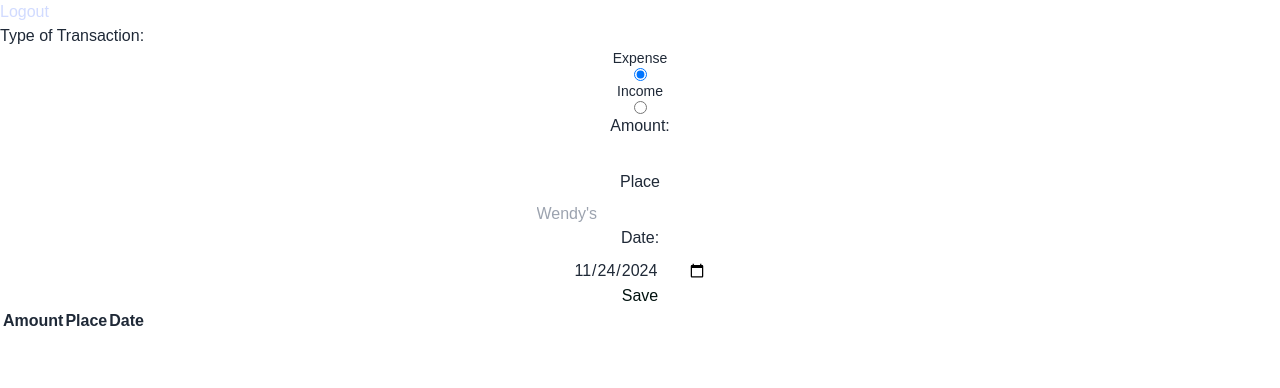
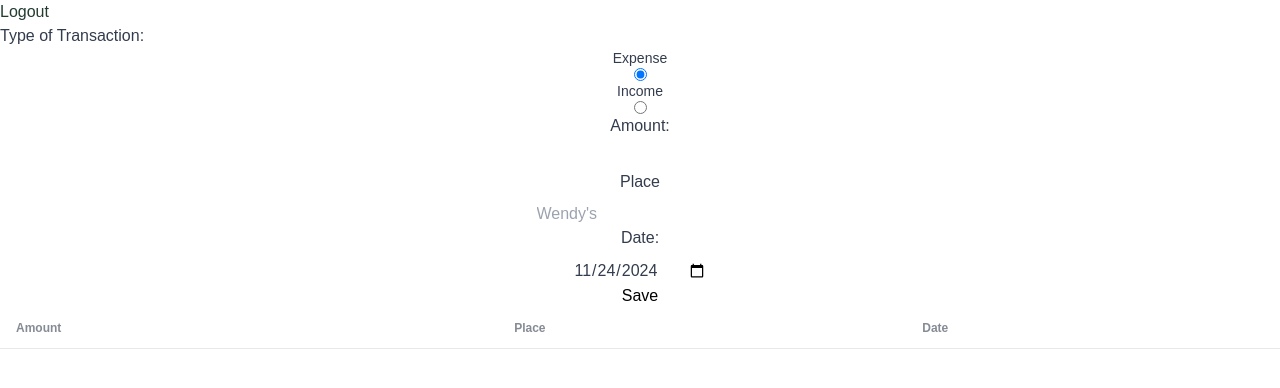
Before and after one commit to 20pargyle/financial-tracker, a React (Vite) app in the folder client/: page /#/transactions in a window 1280 px wide. Shown: the top 388 px of the page. Built offline with nearby package versions, Linux system fonts and the light colour scheme.

Commit message:
daisyui functional

```diff
--- /dev/null
+++ b/client/postcss.config.cjs
@@ -0,0 +1,5 @@
+module.exports = {
+    plugins: {
+      tailwindcss: {},
+    },
+  };
--- a/client/src/Reports.jsx
+++ b/client/src/Reports.jsx
@@ -1,8 +1,12 @@
 import { useEffect, useState } from "react";
+import { Link } from "react-router-dom";
 
 export function Reports(){
 
     return(
-        <p>this will be a report!</p>
+        <>
+            <p>this will be a report!</p>
+            <Link to="/transactions">Transaction page</Link>
+        </>
     )
 }
--- a/client/src/TransactionForm.jsx
+++ b/client/src/TransactionForm.jsx
@@ -11,7 +11,6 @@ export function TransactionForm(props){
     curr.setTime(curr.getTime())
     var default_date = curr.toISOString().substring(0,10);
     const [date, setDate] = useState(default_date);
-
 
     async function createTransaction(e){
         e.preventDefault();
@@ -56,7 +55,7 @@ export function TransactionForm(props){
             // clear error div
             setError("");
             const data = await res.json();
-            transactions = data.transactions.reverse();
+            const transactions = data.transactions.reverse();
             props.setTransactions(...transactions);
         }
     }
--- a/client/src/TransactionList.jsx
+++ b/client/src/TransactionList.jsx
@@ -19,11 +19,11 @@ export function TransactionList(props){
 
     return (
         <div className="overflow-x-auto" id="transaction-list">
+            {/* TODO: Give margin!!! */}
             <table className="table table-zebra">
                 {/* head */}
                 <thead>
                 <tr>
-                    <th></th>
                     <th>Amount</th>
                     <th>Place</th>
                     <th>Date</th>
--- a/client/src/output.css
+++ b/client/src/output.css
@@ -626,16 +626,82 @@ html {
 
 :root {
   color-scheme: light;
+  --b2: 93% 0 0;
+  --b3: 86% 0 0;
   --in: 72.06% 0.191 231.6;
   --su: 64.8% 0.150 160;
   --wa: 84.71% 0.199 83.87;
   --er: 71.76% 0.221 22.18;
-  --pc: 89.824% 0.06192 275.75;
-  --ac: 15.352% 0.0368 183.61;
   --inc: 0% 0 0;
   --suc: 0% 0 0;
   --wac: 0% 0 0;
   --erc: 0% 0 0;
+  --rounded-box: 1rem;
+  --rounded-btn: 0.5rem;
+  --rounded-badge: 1.9rem;
+  --border-btn: 1px;
+  --tab-border: 1px;
+  --tab-radius: 0.5rem;
+  --p: 76.6626% 0.135433 153.450024;
+  --pc: 33.3872% 0.040618 162.240129;
+  --s: 61.3028% 0.202368 261.294233;
+  --sc: 100% 0 0;
+  --a: 72.7725% 0.149783 33.200363;
+  --ac: 0% 0 0;
+  --n: 35.5192% 0.032071 262.988584;
+  --nc: 98.4625% 0.001706 247.838921;
+  --b1: 100% 0 0;
+  --bc: 35.5192% 0.032071 262.988584;
+  --animation-btn: 0;
+  --animation-input: 0;
+  --btn-focus-scale: 1;
+}
+
+[data-theme=emerald] {
+  color-scheme: light;
+  --b2: 93% 0 0;
+  --b3: 86% 0 0;
+  --in: 72.06% 0.191 231.6;
+  --su: 64.8% 0.150 160;
+  --wa: 84.71% 0.199 83.87;
+  --er: 71.76% 0.221 22.18;
+  --inc: 0% 0 0;
+  --suc: 0% 0 0;
+  --wac: 0% 0 0;
+  --erc: 0% 0 0;
+  --rounded-box: 1rem;
+  --rounded-btn: 0.5rem;
+  --rounded-badge: 1.9rem;
+  --border-btn: 1px;
+  --tab-border: 1px;
+  --tab-radius: 0.5rem;
+  --p: 76.6626% 0.135433 153.450024;
+  --pc: 33.3872% 0.040618 162.240129;
+  --s: 61.3028% 0.202368 261.294233;
+  --sc: 100% 0 0;
+  --a: 72.7725% 0.149783 33.200363;
+  --ac: 0% 0 0;
+  --n: 35.5192% 0.032071 262.988584;
+  --nc: 98.4625% 0.001706 247.838921;
+  --b1: 100% 0 0;
+  --bc: 35.5192% 0.032071 262.988584;
+  --animation-btn: 0;
+  --animation-input: 0;
+  --btn-focus-scale: 1;
+}
+
+[data-theme=dracula] {
+  color-scheme: dark;
+  --b2: 26.8053% 0.020556 277.508664;
+  --b3: 24.7877% 0.019009 277.508664;
+  --pc: 15.0922% 0.036614 346.812432;
+  --sc: 14.8405% 0.029709 301.883095;
+  --ac: 16.6785% 0.024826 66.558491;
+  --nc: 87.8891% 0.006515 275.524078;
+  --inc: 17.6526% 0.018676 212.846491;
+  --suc: 17.4199% 0.043903 148.024881;
+  --wac: 19.1068% 0.026849 112.757109;
+  --erc: 13.6441% 0.041266 24.430965;
   --rounded-box: 1rem;
   --rounded-btn: 0.5rem;
   --rounded-badge: 1.9rem;
@@ -645,117 +711,16 @@ html {
   --border-btn: 1px;
   --tab-border: 1px;
   --tab-radius: 0.5rem;
-  --p: 49.12% 0.3096 275.75;
-  --s: 69.71% 0.329 342.55;
-  --sc: 98.71% 0.0106 342.55;
-  --a: 76.76% 0.184 183.61;
-  --n: 32.1785% 0.02476 255.701624;
-  --nc: 89.4994% 0.011585 252.096176;
-  --b1: 100% 0 0;
-  --b2: 96.1151% 0 0;
-  --b3: 92.4169% 0.00108 197.137559;
-  --bc: 27.8078% 0.029596 256.847952;
-}
-
-@media (prefers-color-scheme: dark) {
-  :root {
-    color-scheme: dark;
-    --in: 72.06% 0.191 231.6;
-    --su: 64.8% 0.150 160;
-    --wa: 84.71% 0.199 83.87;
-    --er: 71.76% 0.221 22.18;
-    --pc: 13.138% 0.0392 275.75;
-    --sc: 14.96% 0.052 342.55;
-    --ac: 14.902% 0.0334 183.61;
-    --inc: 0% 0 0;
-    --suc: 0% 0 0;
-    --wac: 0% 0 0;
-    --erc: 0% 0 0;
-    --rounded-box: 1rem;
-    --rounded-btn: 0.5rem;
-    --rounded-badge: 1.9rem;
-    --animation-btn: 0.25s;
-    --animation-input: .2s;
-    --btn-focus-scale: 0.95;
-    --border-btn: 1px;
-    --tab-border: 1px;
-    --tab-radius: 0.5rem;
-    --p: 65.69% 0.196 275.75;
-    --s: 74.8% 0.26 342.55;
-    --a: 74.51% 0.167 183.61;
-    --n: 31.3815% 0.021108 254.139175;
-    --nc: 74.6477% 0.0216 264.435964;
-    --b1: 25.3267% 0.015896 252.417568;
-    --b2: 23.2607% 0.013807 253.100675;
-    --b3: 21.1484% 0.01165 254.087939;
-    --bc: 74.6477% 0.0216 264.435964;
-  }
-}
-
-[data-theme=light] {
-  color-scheme: light;
-  --in: 72.06% 0.191 231.6;
-  --su: 64.8% 0.150 160;
-  --wa: 84.71% 0.199 83.87;
-  --er: 71.76% 0.221 22.18;
-  --pc: 89.824% 0.06192 275.75;
-  --ac: 15.352% 0.0368 183.61;
-  --inc: 0% 0 0;
-  --suc: 0% 0 0;
-  --wac: 0% 0 0;
-  --erc: 0% 0 0;
-  --rounded-box: 1rem;
-  --rounded-btn: 0.5rem;
-  --rounded-badge: 1.9rem;
-  --animation-btn: 0.25s;
-  --animation-input: .2s;
-  --btn-focus-scale: 0.95;
-  --border-btn: 1px;
-  --tab-border: 1px;
-  --tab-radius: 0.5rem;
-  --p: 49.12% 0.3096 275.75;
-  --s: 69.71% 0.329 342.55;
-  --sc: 98.71% 0.0106 342.55;
-  --a: 76.76% 0.184 183.61;
-  --n: 32.1785% 0.02476 255.701624;
-  --nc: 89.4994% 0.011585 252.096176;
-  --b1: 100% 0 0;
-  --b2: 96.1151% 0 0;
-  --b3: 92.4169% 0.00108 197.137559;
-  --bc: 27.8078% 0.029596 256.847952;
-}
-
-[data-theme=dark] {
-  color-scheme: dark;
-  --in: 72.06% 0.191 231.6;
-  --su: 64.8% 0.150 160;
-  --wa: 84.71% 0.199 83.87;
-  --er: 71.76% 0.221 22.18;
-  --pc: 13.138% 0.0392 275.75;
-  --sc: 14.96% 0.052 342.55;
-  --ac: 14.902% 0.0334 183.61;
-  --inc: 0% 0 0;
-  --suc: 0% 0 0;
-  --wac: 0% 0 0;
-  --erc: 0% 0 0;
-  --rounded-box: 1rem;
-  --rounded-btn: 0.5rem;
-  --rounded-badge: 1.9rem;
-  --animation-btn: 0.25s;
-  --animation-input: .2s;
-  --btn-focus-scale: 0.95;
-  --border-btn: 1px;
-  --tab-border: 1px;
-  --tab-radius: 0.5rem;
-  --p: 65.69% 0.196 275.75;
-  --s: 74.8% 0.26 342.55;
-  --a: 74.51% 0.167 183.61;
-  --n: 31.3815% 0.021108 254.139175;
-  --nc: 74.6477% 0.0216 264.435964;
-  --b1: 25.3267% 0.015896 252.417568;
-  --b2: 23.2607% 0.013807 253.100675;
-  --b3: 21.1484% 0.01165 254.087939;
-  --bc: 74.6477% 0.0216 264.435964;
+  --p: 75.4611% 0.18307 346.812432;
+  --s: 74.2023% 0.148546 301.883095;
+  --a: 83.3927% 0.124132 66.558491;
+  --n: 39.4456% 0.032576 275.524078;
+  --b1: 28.8229% 0.022103 277.508664;
+  --bc: 97.7477% 0.007913 106.545019;
+  --in: 88.263% 0.09338 212.846491;
+  --su: 87.0995% 0.219516 148.024881;
+  --wa: 95.5338% 0.134246 112.757109;
+  --er: 68.2204% 0.206328 24.430965;
 }
 
 .avatar.placeholder > div {
@@ -773,6 +738,18 @@ html {
   .radio-primary:hover {
     --tw-border-opacity: 1;
     border-color: var(--fallback-p,oklch(var(--p)/var(--tw-border-opacity)));
+  }
+
+  .table tr.hover:hover,
+  .table tr.hover:nth-child(even):hover {
+    --tw-bg-opacity: 1;
+    background-color: var(--fallback-b2,oklch(var(--b2)/var(--tw-bg-opacity)));
+  }
+
+  .table-zebra tr.hover:hover,
+  .table-zebra tr.hover:nth-child(even):hover {
+    --tw-bg-opacity: 1;
+    background-color: var(--fallback-b3,oklch(var(--b3)/var(--tw-bg-opacity)));
   }
 }
 
@@ -845,6 +822,19 @@ html {
   margin-inline-end: -1rem;
 }
 
+.navbar {
+  display: flex;
+  align-items: center;
+  padding: var(--navbar-padding, 0.5rem);
+  min-height: 4rem;
+  width: 100%;
+}
+
+:where(.navbar > *:not(script, style)) {
+  display: inline-flex;
+  align-items: center;
+}
+
 .radio {
   flex-shrink: 0;
   --chkbg: var(--bc);
@@ -869,6 +859,44 @@ html {
   place-items: center;
   text-align: center;
   min-width: 4rem;
+}
+
+.table {
+  position: relative;
+  width: 100%;
+  border-radius: var(--rounded-box, 1rem);
+  text-align: left;
+  font-size: 0.875rem;
+  line-height: 1.25rem;
+}
+
+.table :where(.table-pin-rows thead tr) {
+  position: sticky;
+  top: 0px;
+  z-index: 1;
+  --tw-bg-opacity: 1;
+  background-color: var(--fallback-b1,oklch(var(--b1)/var(--tw-bg-opacity)));
+}
+
+.table :where(.table-pin-rows tfoot tr) {
+  position: sticky;
+  bottom: 0px;
+  z-index: 1;
+  --tw-bg-opacity: 1;
+  background-color: var(--fallback-b1,oklch(var(--b1)/var(--tw-bg-opacity)));
+}
+
+.table :where(.table-pin-cols tr th) {
+  position: sticky;
+  left: 0px;
+  right: 0px;
+  --tw-bg-opacity: 1;
+  background-color: var(--fallback-b1,oklch(var(--b1)/var(--tw-bg-opacity)));
+}
+
+.table-zebra tbody tr:nth-child(even) :where(.table-pin-cols tr th) {
+  --tw-bg-opacity: 1;
+  background-color: var(--fallback-b2,oklch(var(--b2)/var(--tw-bg-opacity)));
 }
 
 .btm-nav > * .label {
@@ -1224,6 +1252,52 @@ html {
   content: attr(data-content);
 }
 
+.table:where([dir="rtl"], [dir="rtl"] *) {
+  text-align: right;
+}
+
+.table :where(th, td) {
+  padding-left: 1rem;
+  padding-right: 1rem;
+  padding-top: 0.75rem;
+  padding-bottom: 0.75rem;
+  vertical-align: middle;
+}
+
+.table tr.active,
+  .table tr.active:nth-child(even),
+  .table-zebra tbody tr:nth-child(even) {
+  --tw-bg-opacity: 1;
+  background-color: var(--fallback-b2,oklch(var(--b2)/var(--tw-bg-opacity)));
+}
+
+.table-zebra tr.active,
+    .table-zebra tr.active:nth-child(even),
+    .table-zebra-zebra tbody tr:nth-child(even) {
+  --tw-bg-opacity: 1;
+  background-color: var(--fallback-b3,oklch(var(--b3)/var(--tw-bg-opacity)));
+}
+
+.table :where(thead tr, tbody tr:not(:last-child), tbody tr:first-child:last-child) {
+  border-bottom-width: 1px;
+  --tw-border-opacity: 1;
+  border-bottom-color: var(--fallback-b2,oklch(var(--b2)/var(--tw-border-opacity)));
+}
+
+.table :where(thead, tfoot) {
+  white-space: nowrap;
+  font-size: 0.75rem;
+  line-height: 1rem;
+  font-weight: 700;
+  color: var(--fallback-bc,oklch(var(--bc)/0.6));
+}
+
+.table :where(tfoot) {
+  border-top-width: 1px;
+  --tw-border-opacity: 1;
+  border-top-color: var(--fallback-b2,oklch(var(--b2)/var(--tw-border-opacity)));
+}
+
 @keyframes toast-pop {
   0% {
     transform: scale(0.9);
@@ -1297,6 +1371,10 @@ html {
   display: flex;
 }
 
+.table {
+  display: table;
+}
+
 .grow {
   flex-grow: 1;
 }
@@ -1313,6 +1391,10 @@ html {
   gap: 0.5rem;
 }
 
+.overflow-x-auto {
+  overflow-x: auto;
+}
+
 * {
   font-family: Arial, Helvetica, sans-serif;
 }
```
Also changed, not shown: client/tailwind.config.js (renamed from client/tailwind.config.mjs, +9 -9 lines).
